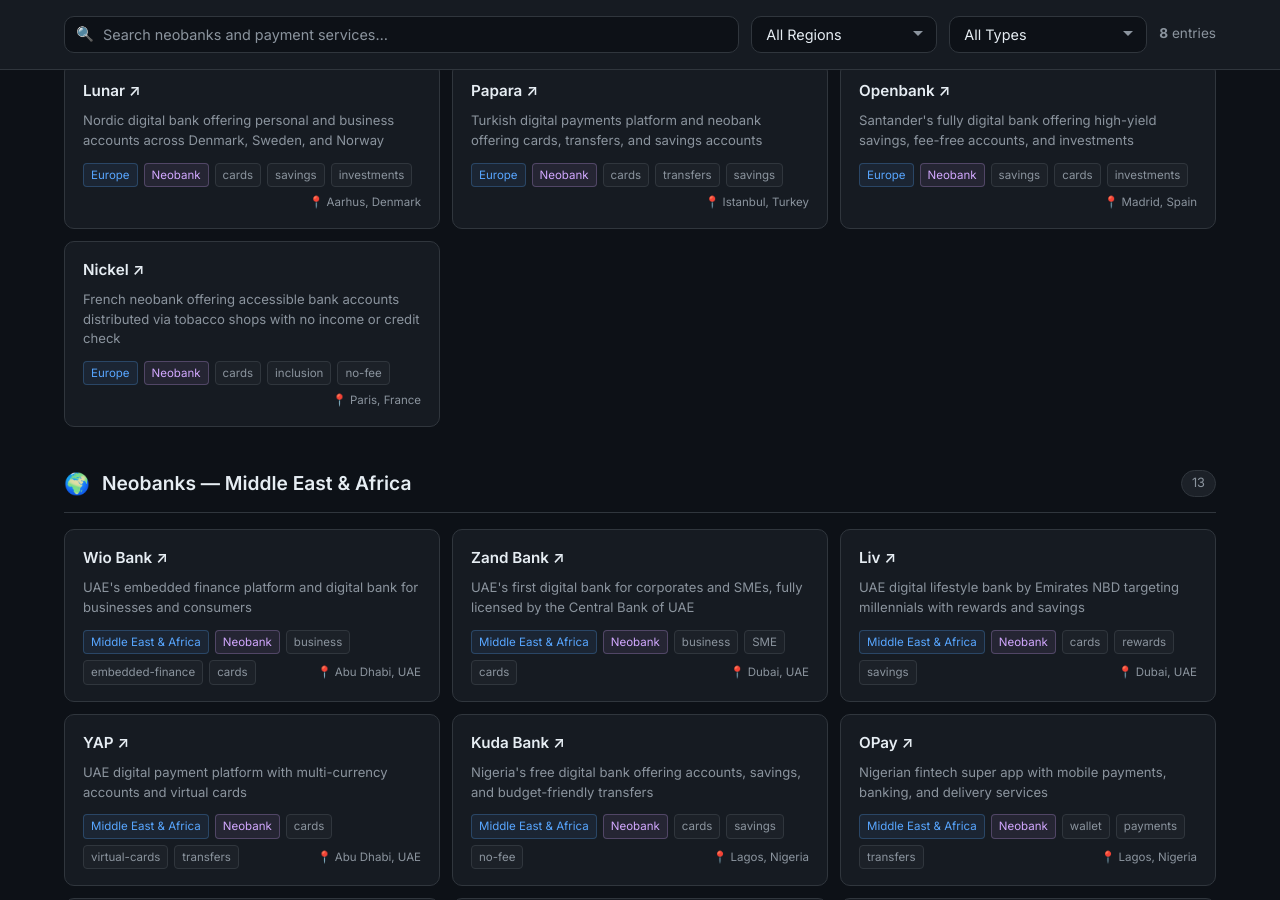
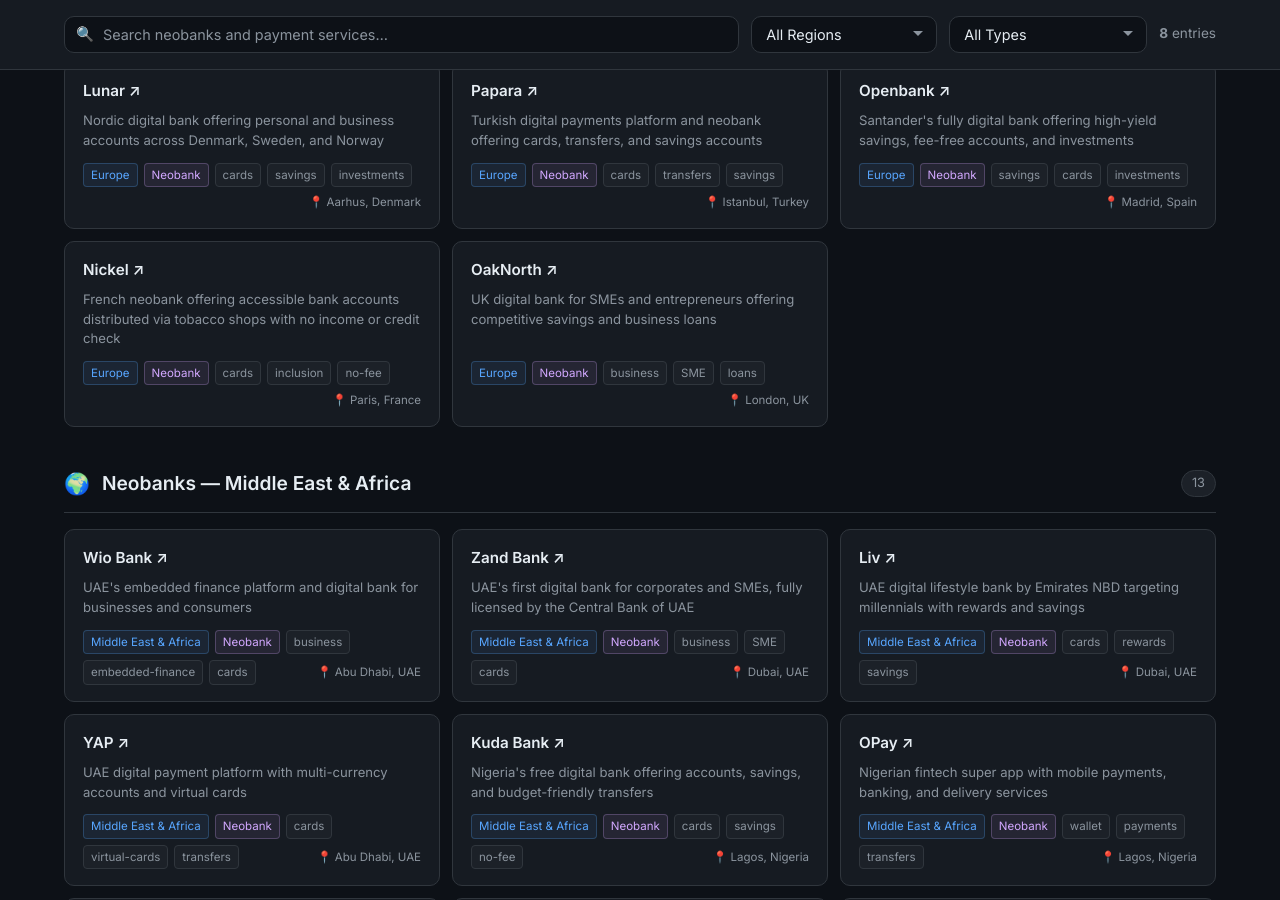
Before and after one commit to ittermit/awesome-neobanks, a Jekyll site: the page built from index.html, in a window 1280 px wide and 900 px high, scrolled down 4364 px. Built offline with Jekyll 4.4.1, drawn with Linux system fonts in a browser that asks for light colours; some of the changed text lies outside the part shown.

Commit message:
add OakNorth to Europe neobanks

```diff
--- a/_data/neobanks.yml
+++ b/_data/neobanks.yml
@@ -227,6 +227,15 @@
   tags: [cards, inclusion, no-fee, accessible]
   founded: 2014
   hq: "Paris, France"
+
+- name: OakNorth
+  url: https://oaknorth.com
+  description: "UK digital bank for SMEs and entrepreneurs offering competitive savings and business loans"
+  region: Europe
+  countries: [UK]
+  tags: [business, SME, loans, savings, fixed-term]
+  founded: 2015
+  hq: "London, UK"
 
 ## Americas
 
```
Also changed, not shown: README.md.
